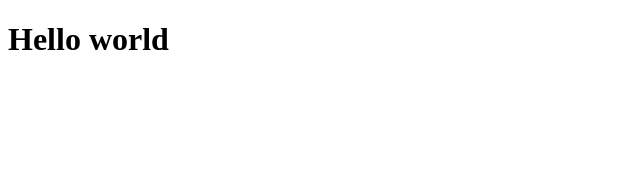
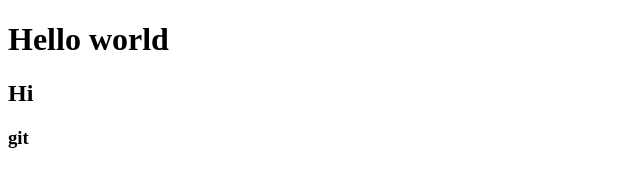
Before and after one commit to EvgeniyRashov/project, a plain HTML site: page index.html in a window 1280 px wide. Shown: the full height of the page, 0-640 px from the left. Drawn offline with Linux system fonts and the light colour scheme.

Commit message:
index.html mod

```diff
--- a/index.html
+++ b/index.html
@@ -8,5 +8,7 @@
 </head>
 <body>
     <h1>Hello world</h1>
+    <h2>Hi</h2>
+    <h3>git</h3>
 </body>
 </html>
```
